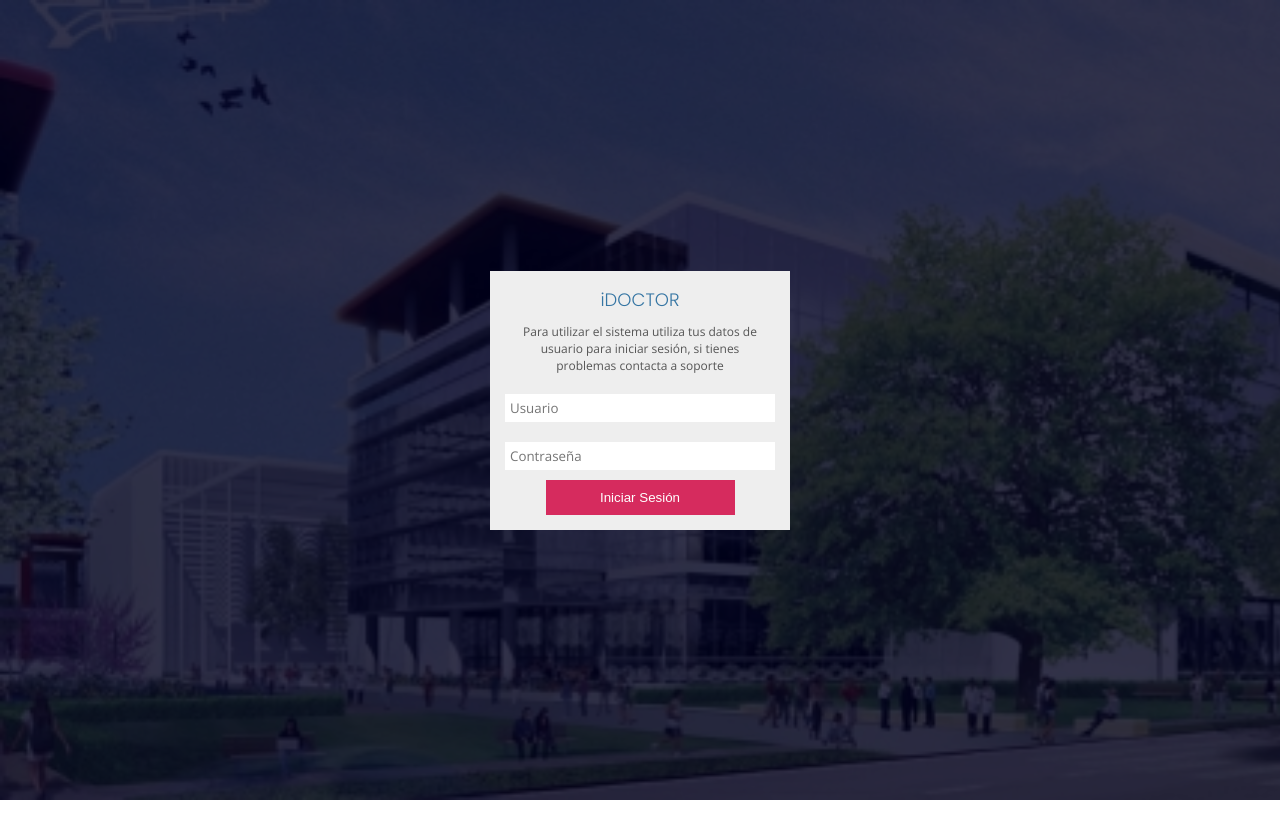
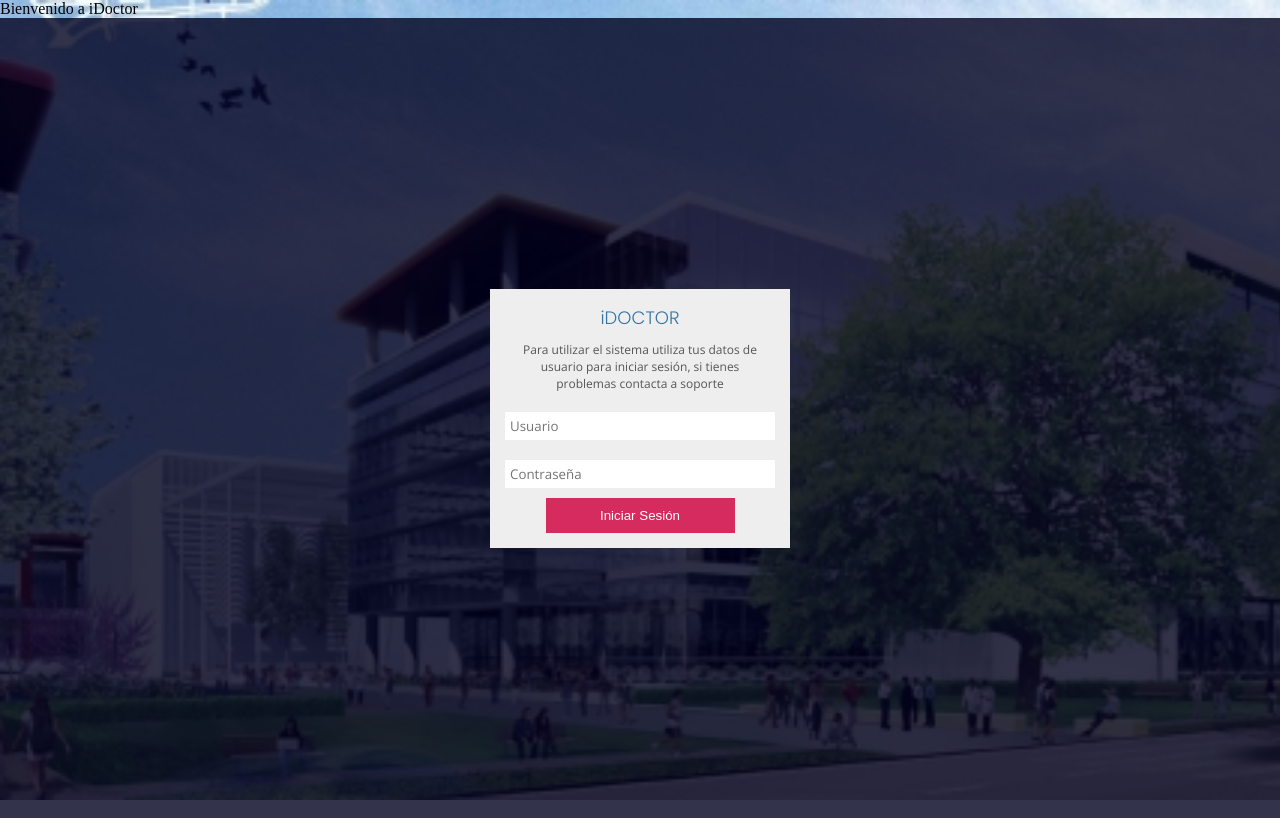
Before and after one commit to MaurizioTonelli/iDoctor, a React (Create React App) app: page /login in a window 1280 px wide. Built offline with nearby package versions, Linux system fonts and the light colour scheme.

Commit message:
Prepare for GHPages

```diff
--- a/src/App.js
+++ b/src/App.js
@@ -5,6 +5,8 @@ import Login from "./pages/Login/Login";
 
 function App() {
   return (
+    <>
+      <div>Bienvenido a iDoctor</div>
       <Router>
         <Switch>
           <Route exact path="/login">
@@ -15,6 +17,7 @@ function App() {
           </Route>
         </Switch>
       </Router>
+    </>
   );
 }
 
--- a/src/assets/data/appData.js
+++ b/src/assets/data/appData.js
@@ -1,5 +1,5 @@
 const data = {
-  apiUrl: "http://localhost:4000",
+  apiUrl: "https://idoctor-desarrolloweb.herokuapp.com",
 };
 
 export default data;
--- a/src/pages/Login/Login.jsx
+++ b/src/pages/Login/Login.jsx
@@ -21,6 +21,7 @@ const Login = () => {
         { withCredentials: true }
       )
       .then((res) => {
+        console.log(res);
         history.push("/dashboard");
       })
       .catch((err) => {
```
Also changed, not shown: package.json (+7 -1 lines), 1 other file (tests, documents, lock files or other folders). Lines whose indentation alone changed are shown as unchanged.
